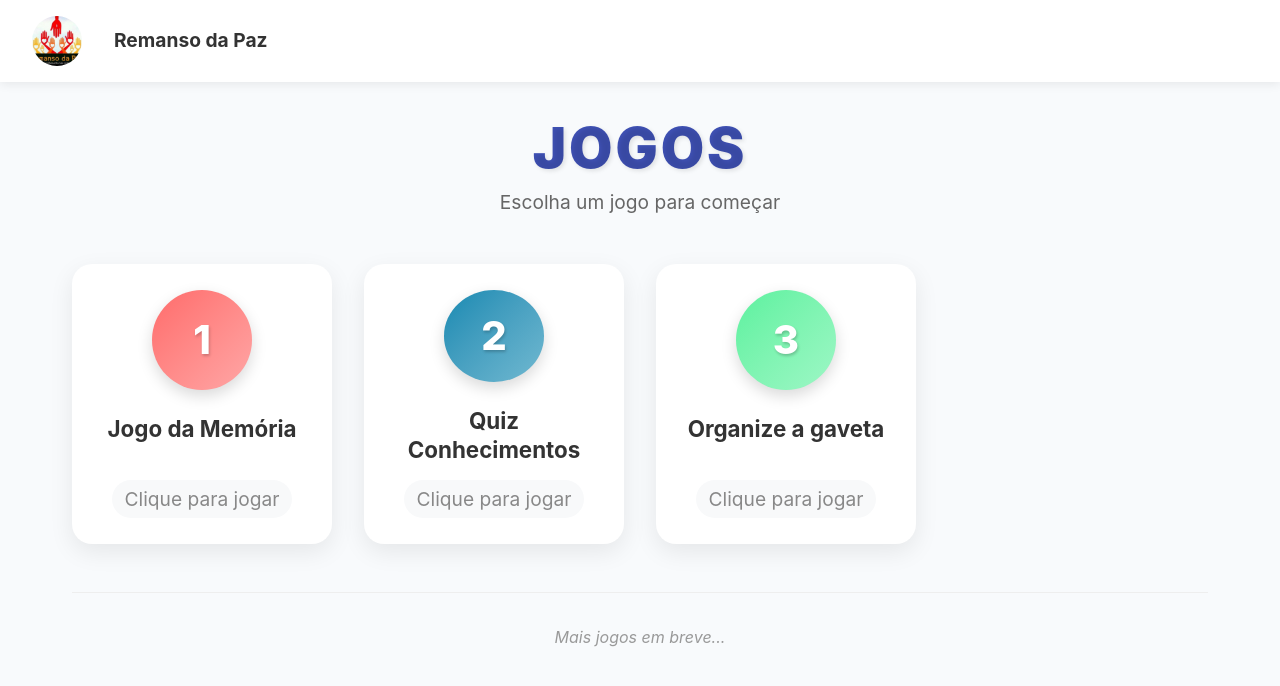
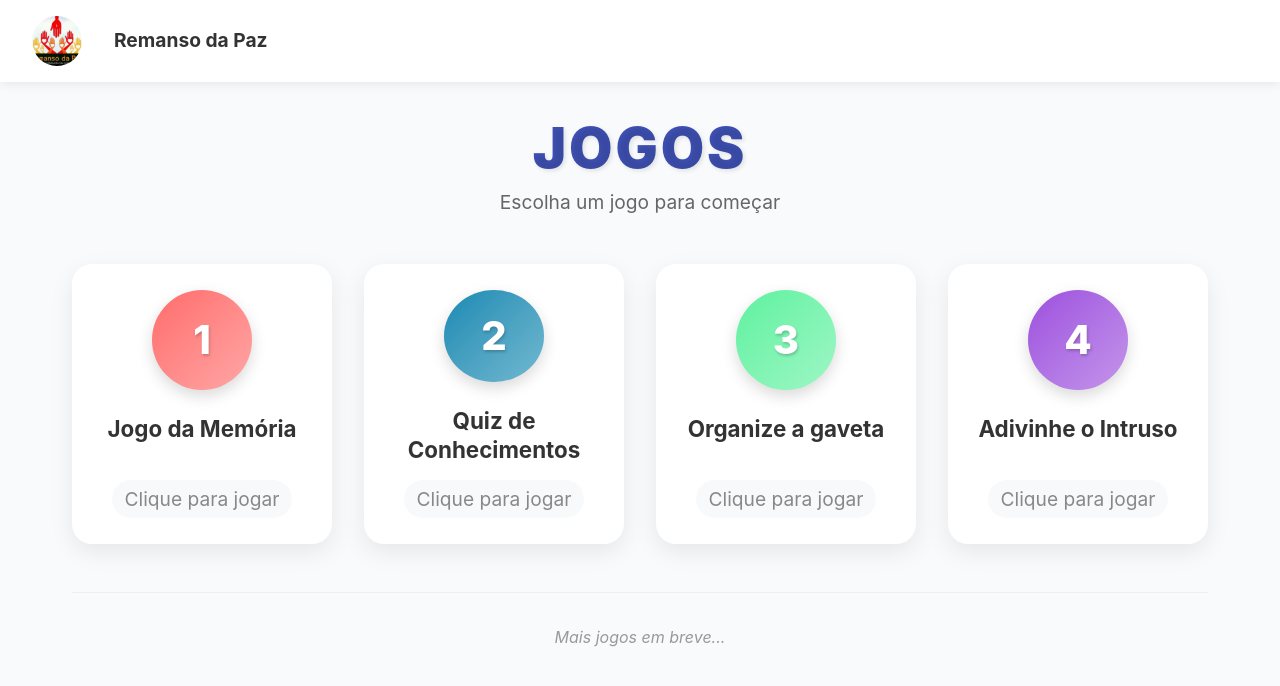
Before and after one commit to milenchaves/remanso-da-paz, a React app in the folder frontend/: page /games in a window 1280 px wide. Shown: the top 686 px of the page. Built offline with nearby package versions, Linux system fonts and the light colour scheme; the HTML template or start-up script is replaced by a standard one; a web font is replaced by a local one.

Commit message:
feat: iniciando Adivinhe o Intruso

```diff
--- a/frontend/src/App.jsx
+++ b/frontend/src/App.jsx
@@ -5,6 +5,7 @@ import GamesList from "./pages/games/GamesList";
 import Header from "./components/Header";
 import TutorialsList from "./pages/tutorials/TutorialsList";
 import TutorialDetail from "./pages/tutorials/TutorialDetail";
+import OddOneOut from "./pages/games/oddOneOut/OddOneOut";
 
 function App() {
   return (
@@ -14,6 +15,7 @@ function App() {
         <Routes>
           <Route path="/" element={<Home />} />
           <Route path="/games" element={<GamesList />} />
+          <Route path="/games/odd-one-out" element={<OddOneOut />} />
           <Route path="/tutorials" element={<TutorialsList />} />
           <Route path="/tutorials/:id" element={<TutorialDetail />} />
         </Routes>
--- a/frontend/src/pages/games/GamesList.jsx
+++ b/frontend/src/pages/games/GamesList.jsx
@@ -1,15 +1,23 @@
+import { useNavigate } from "react-router-dom";
 import "./GamesList.css";
 
 export default function GamesList() {
+  const navigate = useNavigate();
   const games = [
     { id: 1, name: "Jogo da Memória", color: "#FF6B6B" },
-    { id: 2, name: "Quiz Conhecimentos", color: "#118AB2" },
+    { id: 2, name: "Quiz de Conhecimentos", color: "#118AB2" },
     { id: 3, name: "Organize a gaveta", color: "#5bf19fff" },
+    { id: 4, name: "Adivinhe o Intruso", color: "#9D4EDD", path: "/games/odd-one-out" },
   ];
 
-  const handleGameClick = (gameName) => {
-    console.log(`Jogo clicado: ${gameName}`);
-    alert(`Em desenvolvimento: ${gameName}`);
+  const handleGameClick = (game) => {
+    console.log(`Jogo clicado:`, game);
+
+    if (game.path) {
+      navigate(game.path);
+    } else {
+      alert(`Em desenvolvimento: ${game.name}`);
+    }
   };
 
   return (
@@ -24,14 +32,14 @@ export default function GamesList() {
           <div
             key={game.id}
             className="game-card"
-            onClick={() => handleGameClick(game.name)}
+            onClick={() => handleGameClick(game)}
             style={{ '--card-color': game.color }}
             role="button"
             tabIndex="0"
             aria-label={`Jogo ${game.name}`}
             onKeyDown={(e) => {
               if (e.key === 'Enter' || e.key === ' ') {
-                handleGameClick(game.name);
+                handleGameClick(game);
               }
             }}
           >
--- /dev/null
+++ b/frontend/src/pages/games/oddOneOut/OddOneOut.jsx
@@ -0,0 +1,5 @@
+function OddOneOut() {
+  return <h1>oi</h1>;
+}
+
+export default OddOneOut;
```
Also changed, not shown: frontend/src/pages/games/oddOneOut/OddOneOut.css (added), 1 other file (tests, documents, lock files or other folders).
